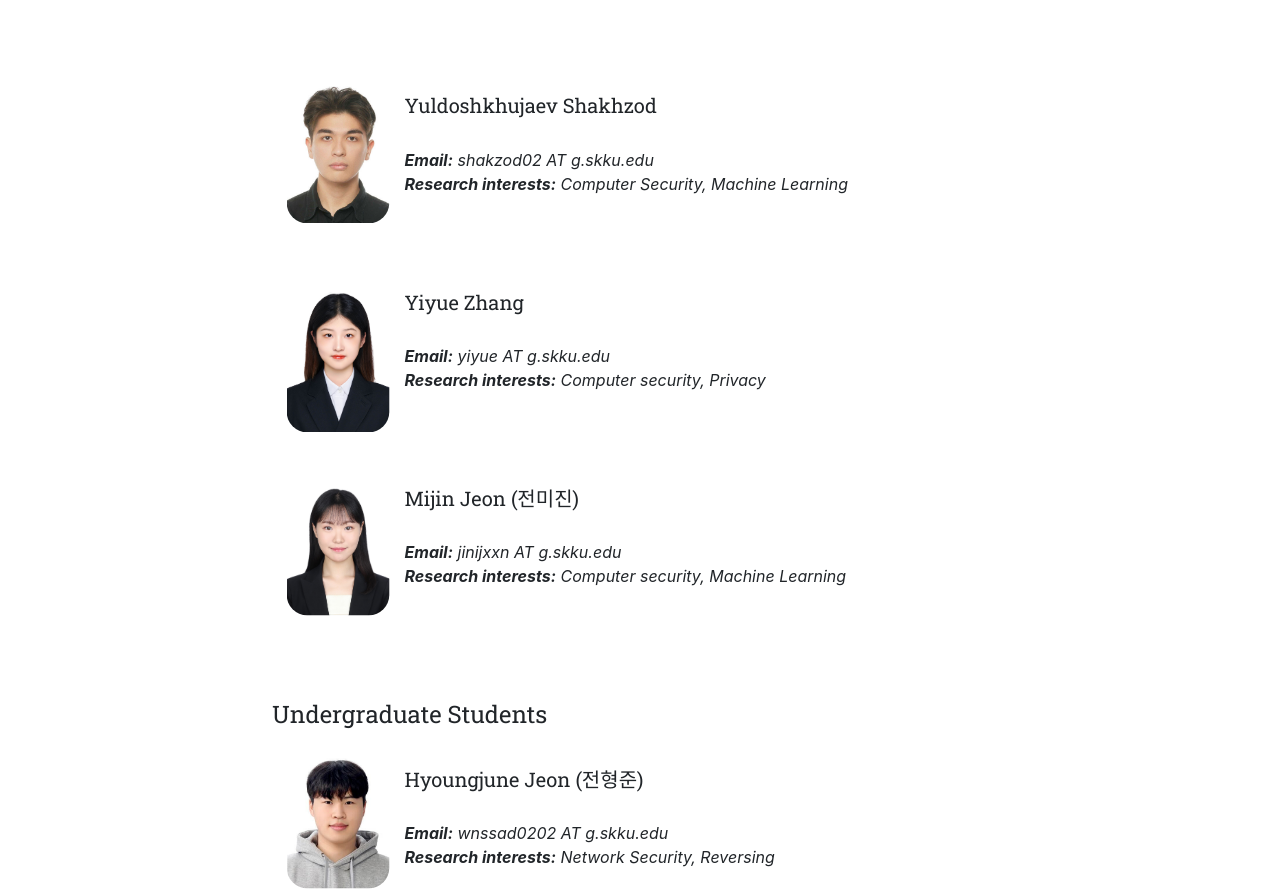
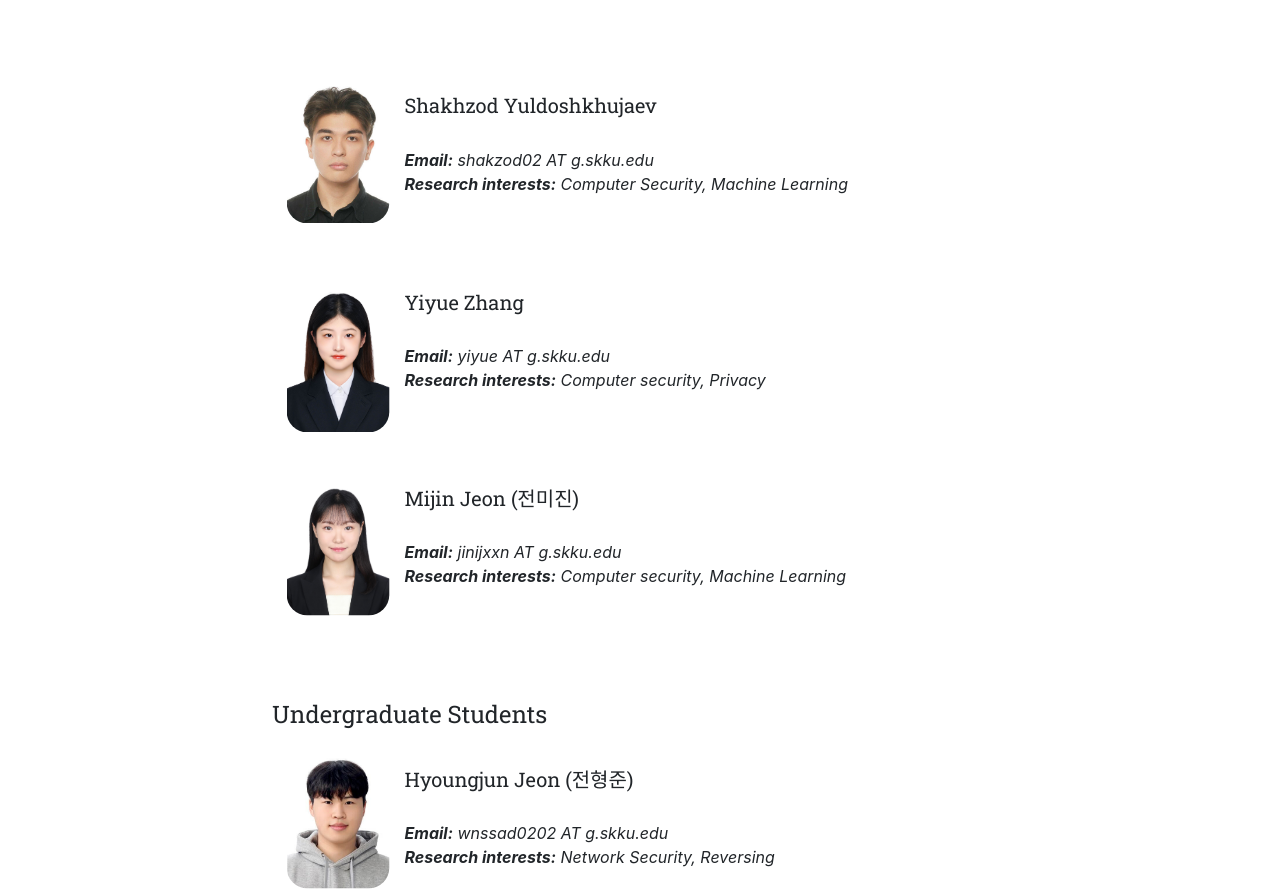
Before and after one commit to SecAI-Lab/secai-lab.github.io, a Jekyll site: the page built from pages/members.md, in a window 1280 px wide and 1400 px high, scrolled down 1305 px. Shown: the part 168-1058 px from the top of the window. Built offline with Jekyll 4.4.1, drawn with Linux system fonts in a browser that asks for light colours; nearby versions of some CDN libraries.

Commit message:
Edit name

```diff
--- a/_data/msb_students.yml
+++ b/_data/msb_students.yml
@@ -16,7 +16,7 @@
   email: for8821 AT g.skku.edu
   research: Binary Reversing, Password Guessing, Machine Unlearning
 
-- name: Yuldoshkhujaev Shakhzod
+- name: Shakhzod Yuldoshkhujaev
   photo: Shakhzod.jpg
   info: Master student (Combined BS and MS program)
   email: shakzod02 AT g.skku.edu
--- a/_data/ug_students.yml
+++ b/_data/ug_students.yml
@@ -1,4 +1,4 @@
-- name: Hyoungjune Jeon (전형준)
+- name: Hyoungjun Jeon (전형준)
   photo: jeon.jpg
   info: Undergraduate student
   email: wnssad0202 AT g.skku.edu
```
